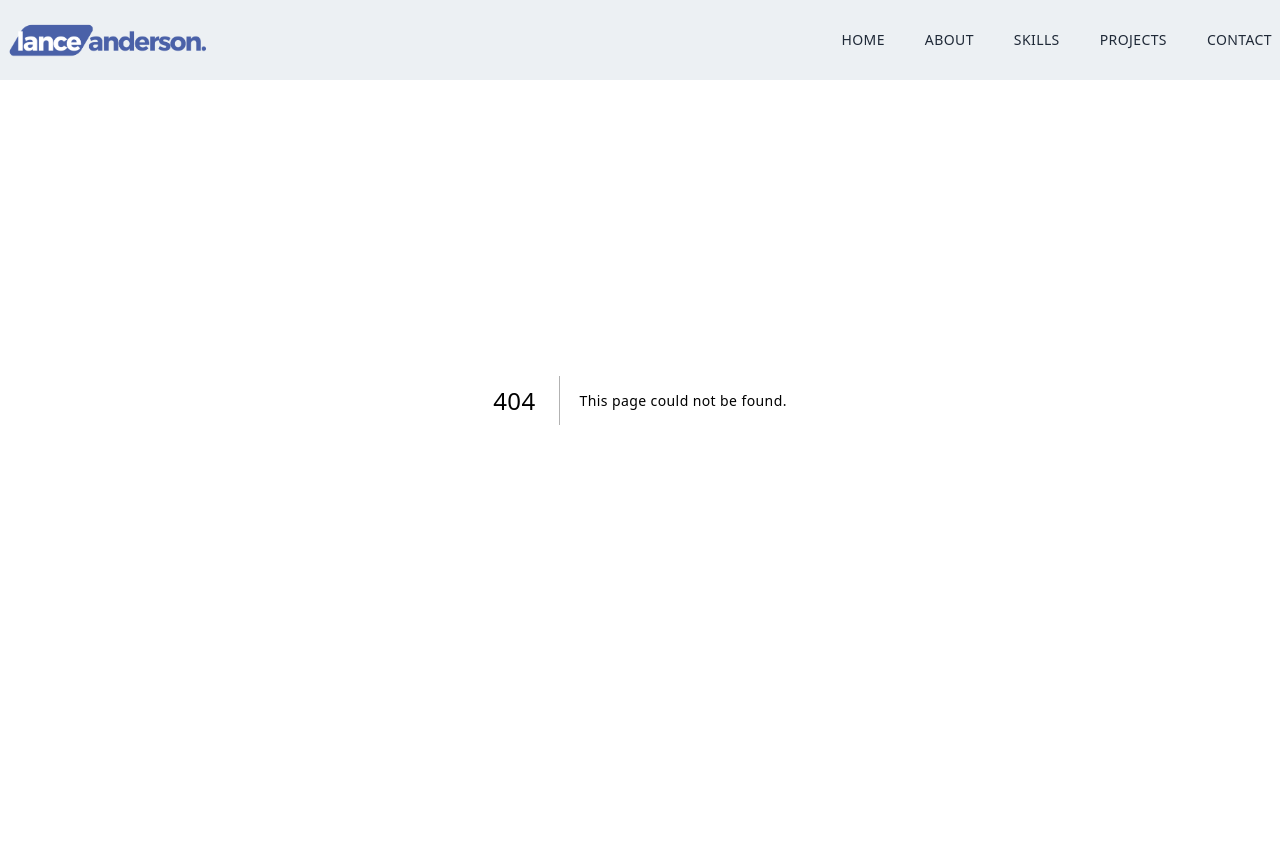
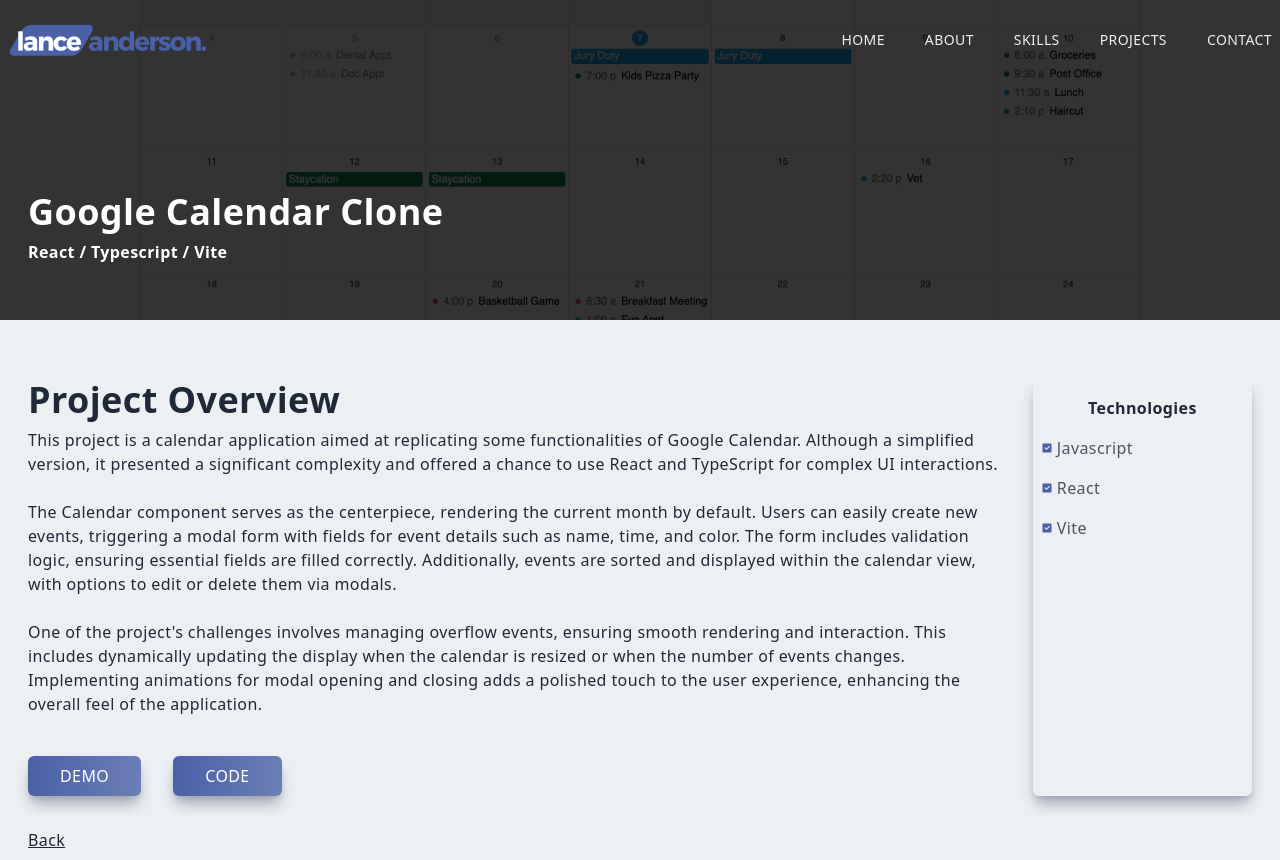
Before and after one commit to rootdown001/rootdown001.github.io, a Next.js app: page /calendar in a window 1280 px wide. Before the commit this address had no page. Before the commit the page ends 800 px from the top, so only its background shows below. Built offline with nearby package versions, Linux system fonts and the light colour scheme.

Commit message:
UPDATE calendar spelling

```diff
--- a/src/app/blog/page.tsx
+++ b/src/app/blog/page.tsx
@@ -2,7 +2,7 @@
 import ProjectDisplay from "../components/ProjectDisplay";
 
 export default function Blog() {
-  // info for calander
+  // info for blog
   // image
   const projectImg = blogImg;
   // title
--- a/src/app/calander/page.tsx
+++ b/src/app/calendar/page.tsx
@@ -1,12 +1,12 @@
-import calanderImg from "/public/assets/projects/calander.png";
+import calendarImg from "/public/assets/projects/calendar.png";
 import ProjectDisplay from "../components/ProjectDisplay";
 
-export default function Calander() {
-  // info for calander
+export default function Calendar() {
+  // info for calendar
   // image
-  const projectImg = calanderImg;
+  const projectImg = calendarImg;
   // title
-  const title = "Google Calander Clone";
+  const title = "Google Calendar Clone";
   // subtitle
   const subtitle = "React / Typescript / Vite";
   // desciption array
@@ -22,7 +22,7 @@
   // alternative demo button
   const altDemo = "";
   // code link
-  const hrefCode = "https://github.com/rootdown001/calender-clone";
+  const hrefCode = "https://github.com/rootdown001/calendar-clone";
   // code target
   const targetCode = "_blank";
   // alternative code button
--- a/src/app/components/Navbar.tsx
+++ b/src/app/components/Navbar.tsx
@@ -25,7 +25,7 @@
   useEffect(() => {
     // console.log("pathname: ", pathname);
     if (
-      pathname === "/calander" ||
+      pathname === "/calendar" ||
       pathname === "/blog" ||
       pathname === "/portfolio" ||
       pathname === "/job"
--- a/src/app/job/page.tsx
+++ b/src/app/job/page.tsx
@@ -2,7 +2,7 @@
 import ProjectDisplay from "../components/ProjectDisplay";
 
 export default function Job() {
-  // info for calander
+  // info for job
   // image
   const projectImg = jobImg;
   // title
--- a/src/app/portfolio/page.tsx
+++ b/src/app/portfolio/page.tsx
@@ -2,7 +2,7 @@
 import ProjectDisplay from "../components/ProjectDisplay";
 
 export default function Portfolio() {
-  // info for calander
+  // info for portfolio
   // image
   const projectImg = portfolioImg;
   // title
--- a/src/app/projects/page.tsx
+++ b/src/app/projects/page.tsx
@@ -1,4 +1,4 @@
-import calanderImg from "/public/assets/projects/calander.png";
+import calendarImg from "/public/assets/projects/calendar.png";
 import blogImg from "/public/assets/projects/blog.png";
 import jobImg from "/public/assets/projects/jobBoard.png";
 import portfolioImg from "/public/assets/projects/portfolio.png";
@@ -20,10 +20,10 @@
         <h2 className="py-4">Some Projects I've Built.</h2>
         <div className="mx-1 grid md:grid-cols-2 gap-8">
           <ProjectItem
-            title="Google Calander Clone"
-            backgroundImg={calanderImg}
+            title="Google Calendar Clone"
+            backgroundImg={calendarImg}
             framework="React JS / TypeScript / Vite"
-            projectUrl="/calander"
+            projectUrl="/calendar"
           />
           <ProjectItem
             title="Job Board"
```
Also changed, not shown: public/assets/projects/calendar.png (renamed from public/assets/projects/calander.png).
